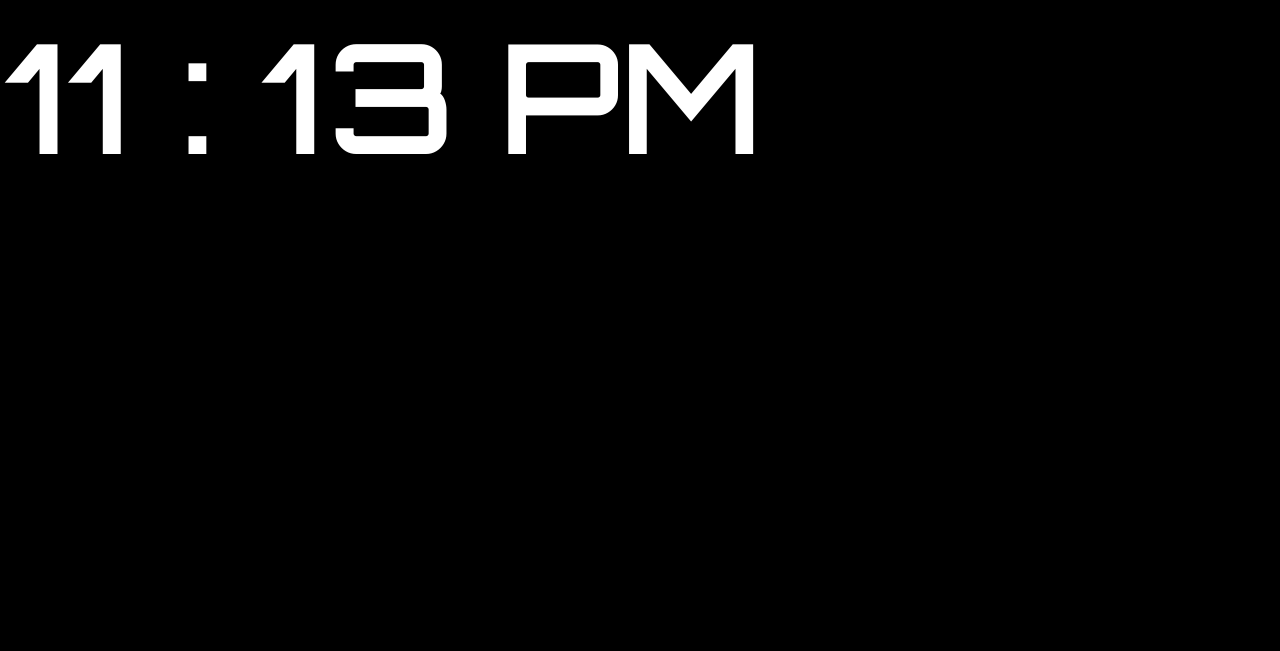
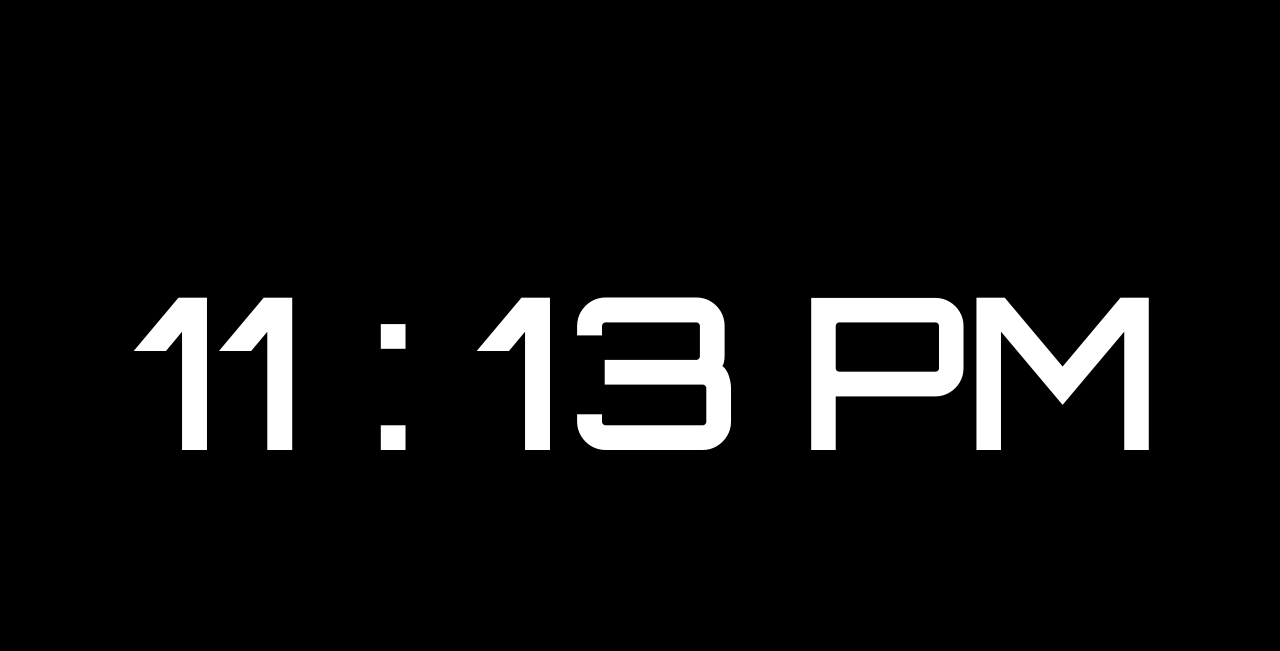
Before and after one commit to WinnieGotYu/digitalClock-html, a plain HTML site: page index.html in a window 1280 px wide. Drawn offline with Linux system fonts and the light colour scheme.

Commit message:
centered clock:

```diff
--- a/index.css
+++ b/index.css
@@ -3,12 +3,14 @@ body {
 }
 
 #clock {
-  height: 100%;
+  height: 50vh;
   position: absolute;
   font-family: Orbitron;
   color: white;
   font-weight: 800;
   letter-spacing: 7px;
   width: 100vw;
-  font-size: 18vh;
+  font-size: 25vh;
+  text-align: center;
+  margin-top: 30vh;
 }
```
